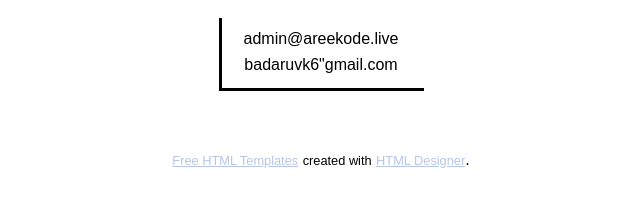
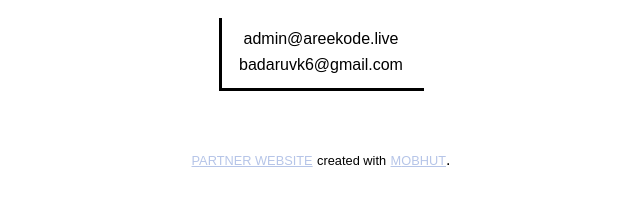
Before and after one commit to badarudesign/areekode, a plain HTML site: page index.html in a window 1280 px wide. Shown: the part 3844-4050 px from the top of the page, 319-959 px from the left. Drawn offline with Linux system fonts and the light colour scheme.

Commit message:
Update index.html

```diff
--- a/index.html
+++ b/index.html
@@ -139,7 +139,7 @@
         </h1>
         <p class="u-text u-text-2" spellcheck="false">THROUGH OUR EMAIL</p>
         <p class="u-text u-text-3">admin@areekode.live</p>
-        <p class="u-text u-text-4">badaruvk6"gmail.com</p>
+        <p class="u-text u-text-4">badaruvk6@gmail.com</p>
         <div class="u-border-3 u-border-grey-dark-1 u-shape u-shape-right u-shape-top u-shape-1"></div>
       </div>
     </section>
@@ -147,14 +147,14 @@
 
 
     <section class="u-backlink u-clearfix u-grey-80">
-      <a class="u-link" href="https://nicepage.com/html-templates" target="_blank">
-        <span>Free HTML Templates</span>
+      <a class="u-link" href="https:/https://www.mobhut.tech/">
+        <span>PARTNER WEBSITE</span>
       </a>
       <p class="u-text">
         <span>created with</span>
       </p>
-      <a class="u-link" href="https://nicepage.com/html-website-builder" target="_blank">
-        <span>HTML Designer</span>
+      <a class="u-link" href="https://www.mobhut.tech/">
+        <span>MOBHUT</span>
       </a>.
     </section>
 
```
